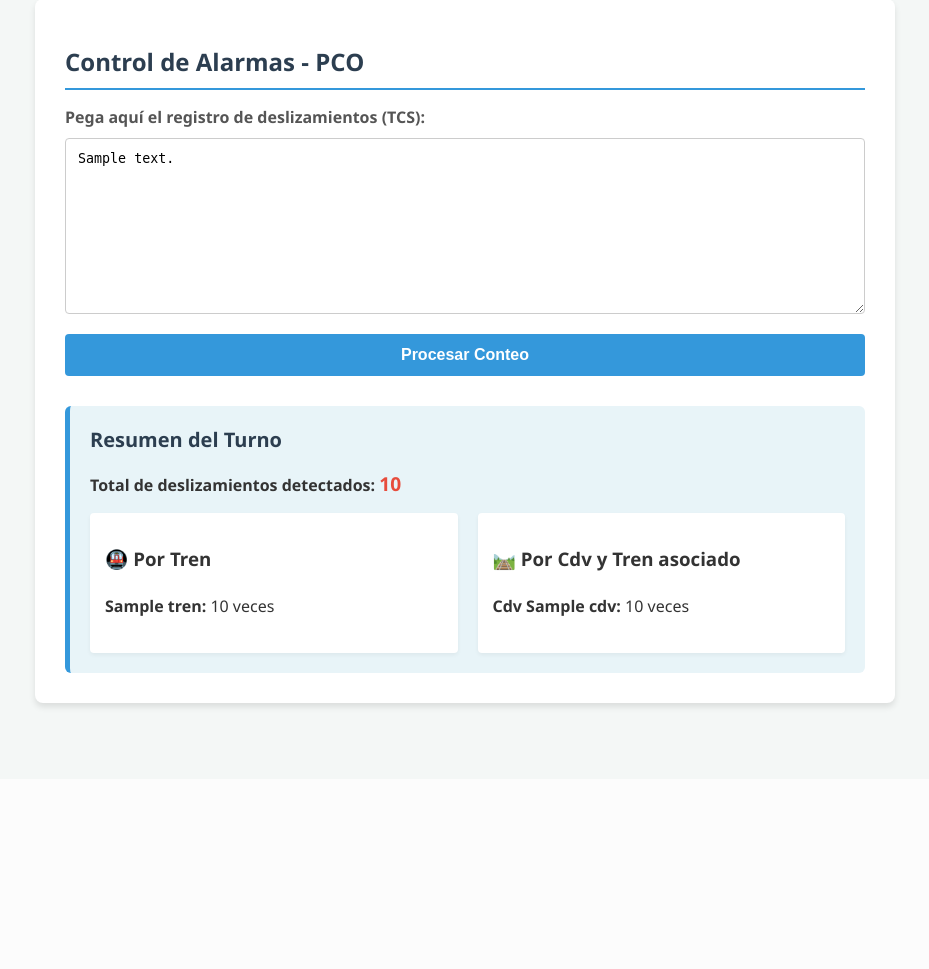
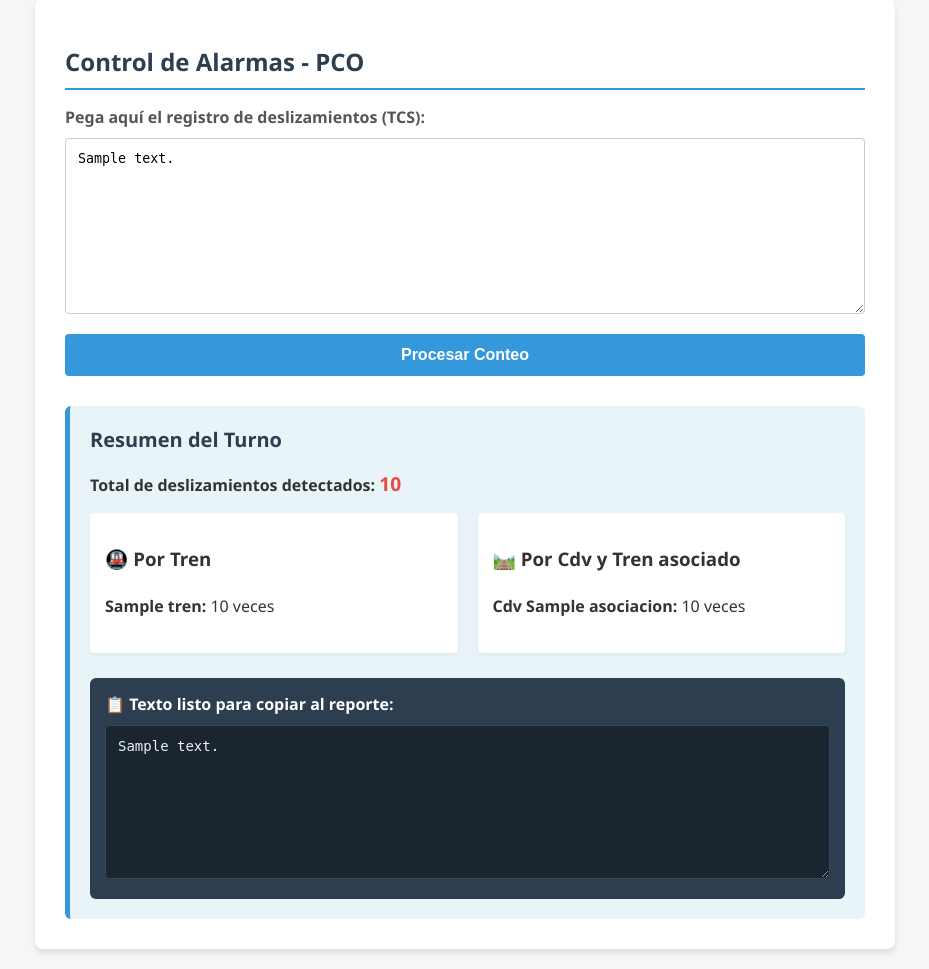
Before and after one commit to ArdalaxDown/conteo-alarmas-pco, a Flask app: template templates/index.html in a window 1280 px wide. Shown: the part 21-990 px from the top of the page, without its empty margins (175-1104 px from the left). Before the commit the page ends 731 px from the top, so only its background shows below. Run offline with Flask 3, Linux system fonts and the light colour scheme; the template is opened without the code that fills it: most values are stand-ins (such as "Sample title", 1, 10 or a date in 2020).

Commit message:
Corrección final del index.html con texto de resumen

```diff
--- a/app.py
+++ b/app.py
@@ -8,16 +8,21 @@ app = Flask(__name__)
 def index():
     reporte = None
     texto_ingresado = ""
+    texto_resumen = ""
 
     if request.method == 'POST':
         texto_ingresado = request.form.get('texto_alarmas', '').strip()
         if texto_ingresado:
-            # Expresión regular para extraer código de tren y Cdv
-            patron = re.compile(r"W400\s+(\d{3}).*?en.*?\s([A-Z0-9]+):\s*Indicación De Deslizamiento")
+            # Nueva expresión regular: Captura (1) Tren, (2) Estación, y (3) Cdv
+            patron = re.compile(r"W400\s+(\d{3}).*?en\s+(.+?)\s+([A-Z0-9]+):\s*Indicaci[oó]n De Deslizamiento", re.IGNORECASE)
 
             total = 0
             trenes = Counter()
             cdvs = Counter()
+
+            # Variables para el texto final
+            resumen_detallado = {}
+            trenes_unicos = set()
 
             for linea in texto_ingresado.split('\n'):
                 if "Indicación De Deslizamiento" in linea or "Indicacion De Deslizamiento" in linea:
@@ -25,25 +30,42 @@ def index():
                     if match:
                         total += 1
                         cod_tren = match.group(1)
-                        cdv = match.group(2)
+                        estacion = match.group(2).strip().title() # Convierte "HERMILIO VALDIZAN" a "Hermilio Valdizan"
+                        cdv = match.group(3)
 
-                        # Convertir código a número de tren (ej. 228 -> 28)
                         num_tren = int(cod_tren[-2:])
+                        trenes_unicos.add(num_tren)
+
                         trenes[f"Tren {num_tren} (Cód {cod_tren})"] += 1
-
-                        # --- EL CAMBIO ESTÁ AQUÍ ---
-                        # Guardamos el Cdv y el tren juntos en el mismo texto
                         asociacion = f"{cdv} (Tren {num_tren})"
                         cdvs[asociacion] += 1
 
-            # Pasamos los datos estructurados al frontend
+                        # Almacenamos los datos para armar el texto final
+                        if num_tren not in resumen_detallado:
+                            resumen_detallado[num_tren] = Counter()
+                        resumen_detallado[num_tren][(cdv, estacion)] += 1
+
+            # --- Generar el texto final solicitado ---
+            if total > 0:
+                # Une los trenes (ej: "28 y 29")
+                lista_trenes = " y ".join(str(t) for t in sorted(trenes_unicos))
+
+                texto_resumen = f"'ALARMAS DE DESLIZAMIENTO DETECTADO ON - VIA PRINCIPAL\n"
+                texto_resumen += f"Durante el servicio comercial se registraron un total de {total} alarmas de deslizamiento en los trenes {lista_trenes}.\n"
+
+                for tren in sorted(resumen_detallado.keys()):
+                    for (cdv, est), cant in resumen_detallado[tren].most_common():
+                        # El :02d formatea el número para que ponga "01" o "05" en vez de "1" o "5"
+                        texto_resumen += f"Tren {tren}, se registraron {cant:02d} deslizamiento en el CdV {cdv} - {est}\n"
+
+            # Pasamos los datos a la web
             reporte = {
                 'total': total,
                 'trenes': trenes.most_common(),
                 'cdvs': cdvs.most_common()
             }
 
-    return render_template('index.html', reporte=reporte, texto_ingresado=texto_ingresado)
+    return render_template('index.html', reporte=reporte, texto_ingresado=texto_ingresado, texto_resumen=texto_resumen)
 
 if __name__ == '__main__':
     app.run(debug=True)
--- a/templates/index.html
+++ b/templates/index.html
@@ -47,14 +47,22 @@
                 </div>
 
                 <div class="caja-metrica">
-                    <h3>🛤️ Por Cdv y Tren asociado </h3>
+                    <h3>🛤️ Por Cdv y Tren asociado</h3>
                     <ul>
-                        {% for cdv, cantidad in reporte.cdvs %}
-                            <li><strong>Cdv {{ cdv }}:</strong> {{ cantidad }} veces</li>
+                        {% for asociacion, cantidad in reporte.cdvs %}
+                            <li><strong>Cdv {{ asociacion }}:</strong> {{ cantidad }} veces</li>
                         {% endfor %}
                     </ul>
                 </div>
             </div>
+
+            {% if texto_resumen %}
+            <div style="margin-top: 25px; background-color: #2c3e50; padding: 15px; border-radius: 6px;">
+                <h3 style="color: white; margin-top: 0; font-size: 16px; margin-bottom: 10px;">📋 Texto listo para copiar al reporte:</h3>
+                <textarea readonly rows="8" style="width: 100%; background-color: #1a252f; color: #ecf0f1; border: 1px solid #34495e; padding: 12px; font-family: monospace; font-size: 14px; border-radius: 4px; resize: vertical; box-sizing: border-box;">{{ texto_resumen }}</textarea>
+            </div>
+            {% endif %}
+
         </div>
         {% endif %}
     </div>
```
